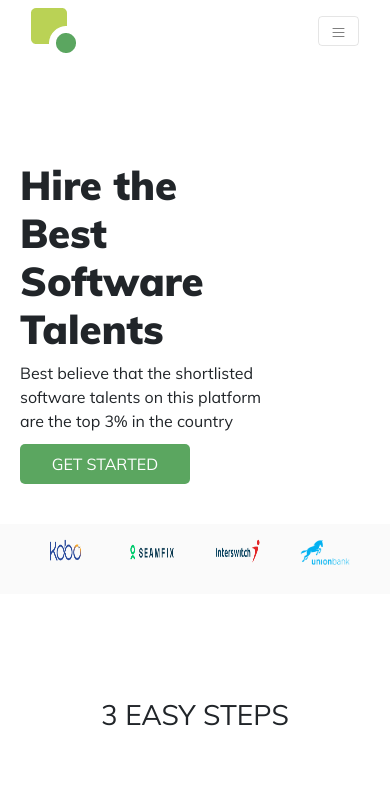
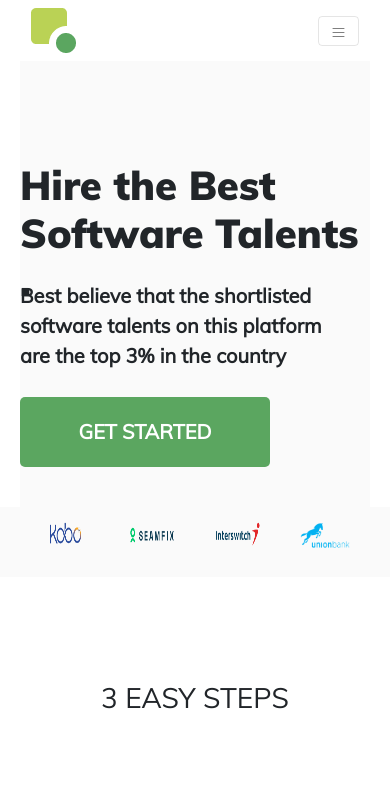
Before and after one commit to amahJennifer/Recruitment-App-UI, a React (Create React App) app: page / in a window 390 px wide. Shown: the top 799 px of the page. Built offline with nearby package versions, Linux system fonts and the light colour scheme.

Commit message:
Add stop Section

```diff
--- a/src/index.css
+++ b/src/index.css
@@ -34,8 +34,8 @@ body {
 }
 
 .content{
-  padding-left:200px;
-  padding-right:200px;
+   padding-left:300px;
+  padding-right:300px;
 }
 .getStartedBtn {
 	background:#BBD355;
--- a/src/layout/content/index.js
+++ b/src/layout/content/index.js
@@ -5,6 +5,7 @@ import Talent from "../../pages/talent"
 import Tech from "../../pages/tech"
 import Company from "../../pages/company"
 import FAQ from "../../pages/faq"
+import STOP from "../../pages/stop"
 const index = () => {
   return (
     <>
@@ -14,6 +15,7 @@ const index = () => {
       <Tech />
       <Company />
       <FAQ />
+<STOP/>
     </>
   )
 }
--- a/src/layout/footer/index.css
+++ b/src/layout/footer/index.css
@@ -1,16 +1,16 @@
 .footer {
-  display:flex;
-  justify-content:space-between;
-  padding-left:150px;
-  padding-right:150px;
+
   width: 100%;
   background-color:#002603;
   color: white;
+  padding-top:50px;
+  padding-bottom:50px;
+
+
 }
 .logoContainer{
-  margin-top:20px;
+  width:100%;
 }
-
 
 span {
   font-size:10px;
@@ -18,27 +18,37 @@ span {
 
 .footerHeader{
   display:flex;
-  margin-top:22px;
+  padding-top:22px;
 justify-content: space-between;
 }
 
 .footerItem{
   list-style-type: none;
+  width:200px;
 }
 .footerItem p{
   color:#BAD255;
 }
-
+.footerLogo{
+  margin-bottom:20px;
+}
 @media (max-width: 768px) {
   .footer{
     margin:0;
-    padding:0;
+    padding-left:5px;
     flex-direction: column;
+    background-color: #002603;
+
+  }
+  .footerItem{
+    background-color: #002603;
   }
   .footerHeader{
     flex-direction: column;
   }
-  .text {
-margin:0;
-}
+
+  .logoContainer{
+    padding-left:40px;
+    padding-bottom:40px;
+  }
  }
--- a/src/layout/footer/index.js
+++ b/src/layout/footer/index.js
@@ -3,17 +3,16 @@ import logo from "../../images/logo.png"
 import "./index.css"
 const index = () => {
   return (
-		<div className="footer">
-      <div className="logoContainer">
-         <img src={logo} alt="logo" />
-        <div className="text">
-				<p>Platform for the top</p>
+    <footer>
+      <div className="content footer">
+        <div className="footerHeader">
+          <div className="logoContainer">
+            <div className="footerLogo"> <img src={logo} alt="logo" /></div>
+
+				   <p>Platform for the top</p>
           <p>3% engineering talent</p>
- <span> copyright 2020 . A Decagon Company.</span>
-        </div>
-
-      </div>
-      <div className="footerHeader">
+             <span> copyright 2020 . A Decagon Company.</span>
+          </div>
         <div >
           <ul className="footerItem">
             <li><p>Company</p></li>
@@ -24,23 +23,25 @@ const index = () => {
         </div>
         <div >
           <ul className="footerItem">
-            <li><p>Company</p></li>
+            <li><p>Developers</p></li>
             <li>Benefits</li>
-            <li>Get Started</li>
+            <li>Apply</li>
             <li>FAQ</li>
           </ul>
         </div>
         <div >
           <ul className="footerItem">
-            <li><p>Company</p></li>
-            <li>Benefits</li>
-            <li>Get Started</li>
-            <li>FAQ</li>
+            <li><p>Twitter</p></li>
+            <li>Blog</li>
+            <li>Careers</li>
+            <li>Contact</li>
           </ul>
         </div>
       </div>
 
 		</div>
+    </footer>
+
 	);
 }
 
--- a/src/pages/company/index.css
+++ b/src/pages/company/index.css
@@ -58,6 +58,7 @@ font-size: 14px;
   margin-right:10px;
   margin-top:10px;
   margin-bottom: 450px;
+  background-image: none;
 }
 
 .secondCompany{
@@ -67,6 +68,7 @@ margin-top: 30px;
 }
 .dText{
   padding-top:30px;
+  padding-left:30px;
 }
 .companyCard{
   flex-direction: column;
--- a/src/pages/home/home.js
+++ b/src/pages/home/home.js
@@ -4,26 +4,28 @@ import kobo from "../../images/kobo.png"
 import interswitch from "../../images/Interswitch.png"
 import union from "../../images/union.png"
 import seamfix from "../../images/seamfix.png"
+import "./index.css";
 
-import "./index.css";
 const home = () => {
   return (
 		<div>
 			<div className="firstSection content">
-				<div className="text">
+				<div className="homeText">
 					<div className="bigText">
 						<h1>
-							Hire the Best <br /> Software Talents
+							Hire the Best <br /> Software Talents .
 						</h1>
 					</div>
 
-					<p>
-						Best believe that the shortlisted
+          <p><b>
+            	Best believe that the shortlisted
 						<br /> software talents on this platform
 						<br />
 						are the top 3% in the country
+          </b>
+
 					</p>
-					<button className="getStartedBtn"> GET STARTED </button>
+					<button className="getStartedHome"> <b>GET STARTED </b></button>
 				</div>
 				<div className="manImage">
 					<img src={man} alt="man" />
--- a/src/pages/home/index.css
+++ b/src/pages/home/index.css
@@ -7,26 +7,32 @@
   background-position-x: 1200px;
 }
 
-.text{
-  width:40%;
+.homeText{
+  width:100%;
+  font-size: 20px;
+  background-color: #FAFAFA;
 padding-top:100px;
-padding-bottom:100px;
+padding-bottom:200px;
 
 }
 
 .bigText{
-font-family: 'Muli Bold';
-font-size:200px;
+  font-family: 'Muli Bold';
+  height:180px;
+  width:550px;
 line-height: 80px;
 }
-.getStartedBtn {
+.bigText h1{
+font-size:60px;
+}
+.getStartedHome {
 	background: #5BA660;
 	color: white;
 	border-radius: 5px;
-	height: 40px;
-	width: 170px;
+	height: 70px;
+	width: 250px;
   border: none;
-  margin-top:-5px;
+  margin-top:10px;
 
 }
 .partnerContainer{
@@ -56,11 +62,16 @@ width:100%
   height:50%;
 }
 .bigText{
-  width:70%;
-
+  width:100%;
+height:120px;
+margin-right:50px;
 }
-.text{
-  width:100%;
+.bigText h1{
+font-size: 40px;
+}
+.homeText{
+padding-top:100px;
+padding-bottom:100px;
 }
 .manImage{
   display:none;
@@ -74,7 +85,6 @@ height:50px;
   justify-content:space-evenly;
   padding:3px;
   height:70px;
-
 }
 .company{
 display:none;
--- /dev/null
+++ b/src/pages/stop/index.css
@@ -0,0 +1,25 @@
+.stopContainer{
+  background-color:#FAFAFA;
+  height:370px;
+background-image: url(../../images/laptop.png);
+ background-repeat:no-repeat ;
+ background-position: right;
+}
+
+
+.stopText{
+  padding-top:100px;
+  padding-bottom:100px;
+  font-size: 50px;
+}
+
+@media (max-width: 768px) {
+.stopContainer{
+  background-image: none;
+  padding-left:30px;
+  width:400px;
+}
+.stopText{
+  width:300px;
+}
+}
--- /dev/null
+++ b/src/pages/stop/index.js
@@ -0,0 +1,19 @@
+import React from 'react'
+import "./index.css"
+const index = () => {
+  return (
+		<div className=" content stopContainer">
+			<div className="shortlist stopText ">
+				<p>
+Stop the Wait
+
+				</p>
+				<div className="viewBtnContainer">
+				<p>GET STARTED</p>
+				</div>
+			</div>
+		</div>
+	);
+}
+
+export default index
```
